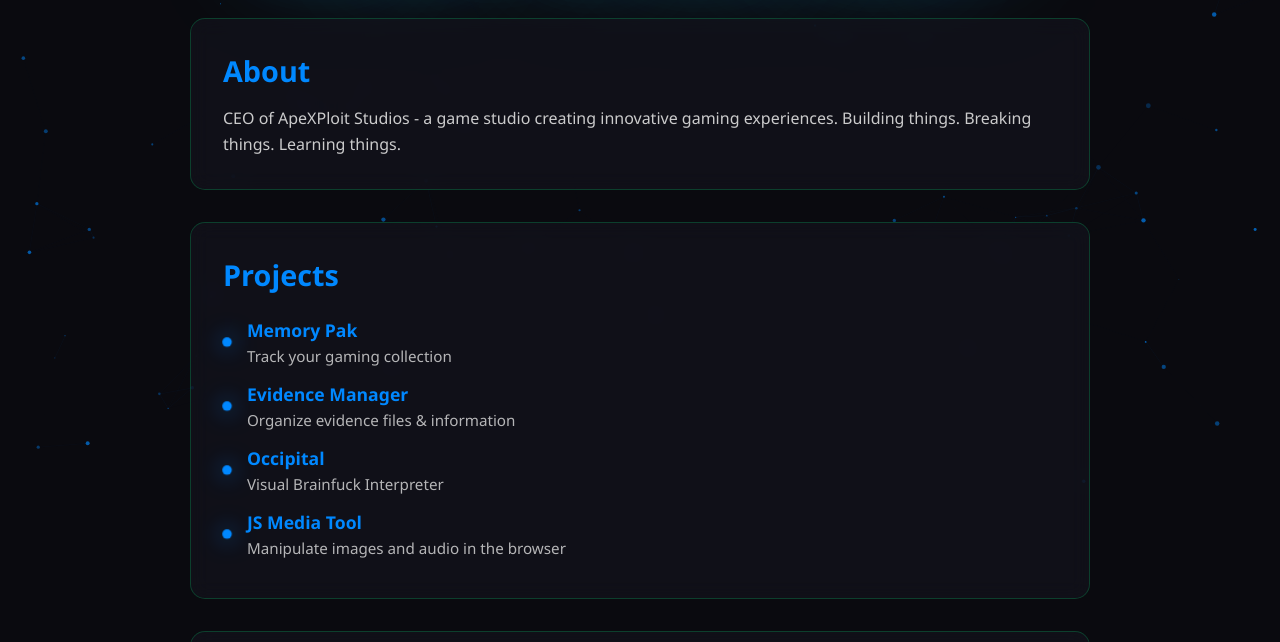
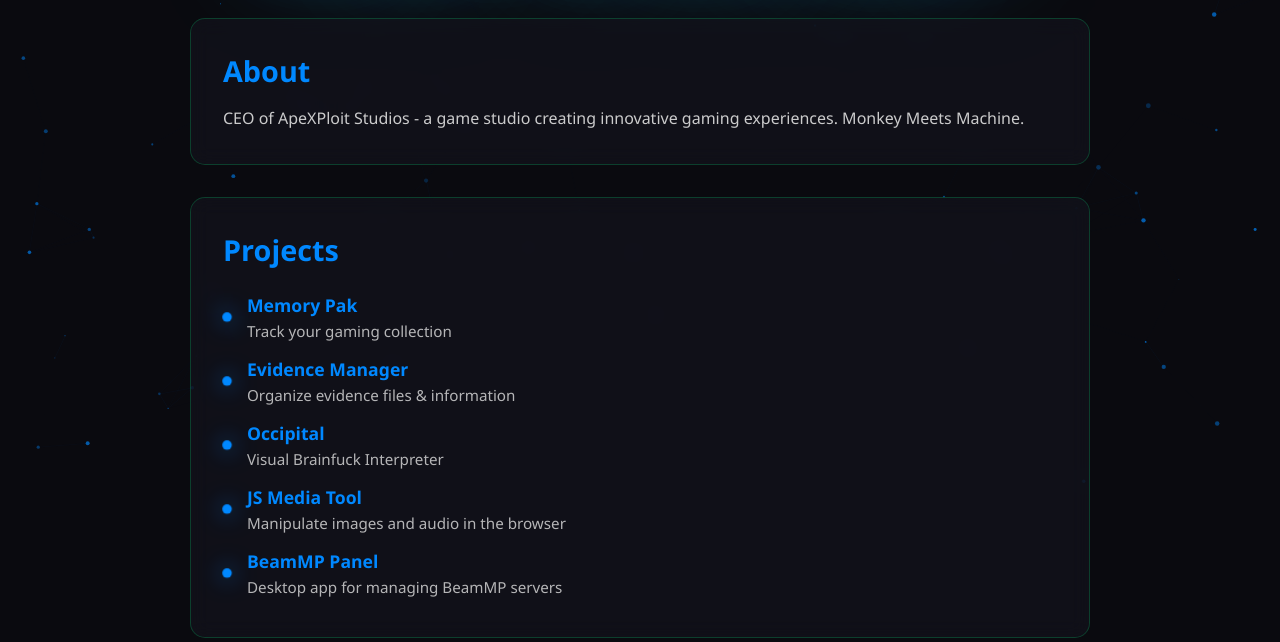
Before and after one commit to Aspenini/Aspenini, a plain HTML site: page index.html in a window 1280 px wide. Shown: the part 309-951 px from the top of the page. Drawn offline with Linux system fonts and the light colour scheme; animation ran at ten frames a second.

Commit message:
- add BeamMP Panel and update description

```diff
--- a/index.html
+++ b/index.html
@@ -20,7 +20,7 @@
             <div class="card">
                 <div class="card-glow"></div>
                 <h2>About</h2>
-                <p>CEO of ApeXPloit Studios - a game studio creating innovative gaming experiences. Building things. Breaking things. Learning things.</p>
+                <p>CEO of ApeXPloit Studios - a game studio creating innovative gaming experiences. Monkey Meets Machine.</p>
             </div>
 
             <div class="card">
@@ -55,6 +55,13 @@
                             <span class="project-desc">Manipulate images and audio in the browser</span>
                         </div>
                     </li>
+                    <li>
+                        <span class="dot"></span>
+                        <div class="project-item">
+                            <a href="https://github.com/Aspenini/BeamMP-Panel" target="_blank" class="project-link">BeamMP Panel</a>
+                            <span class="project-desc">Desktop app for managing BeamMP servers</span>
+                        </div>
+                    </li>
                 </ul>
             </div>
 
```
